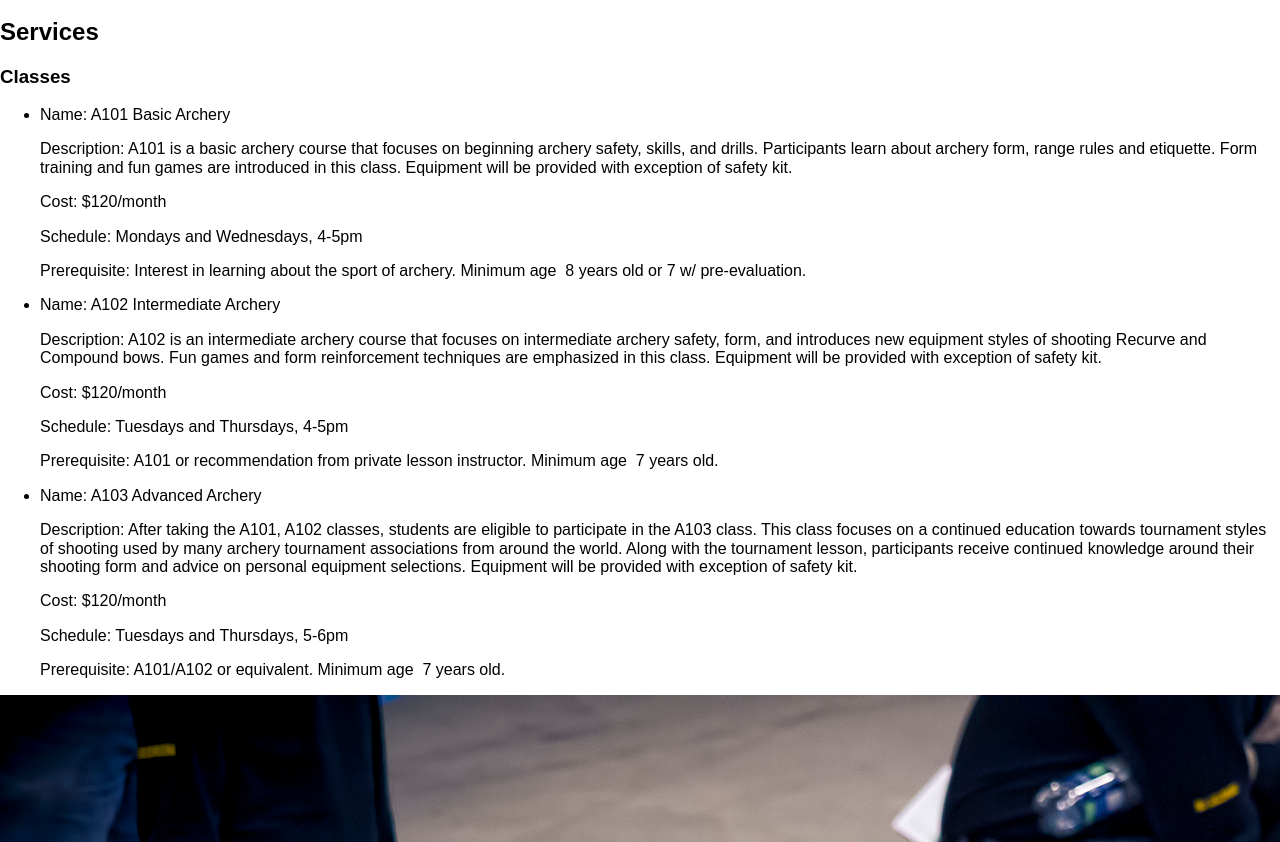
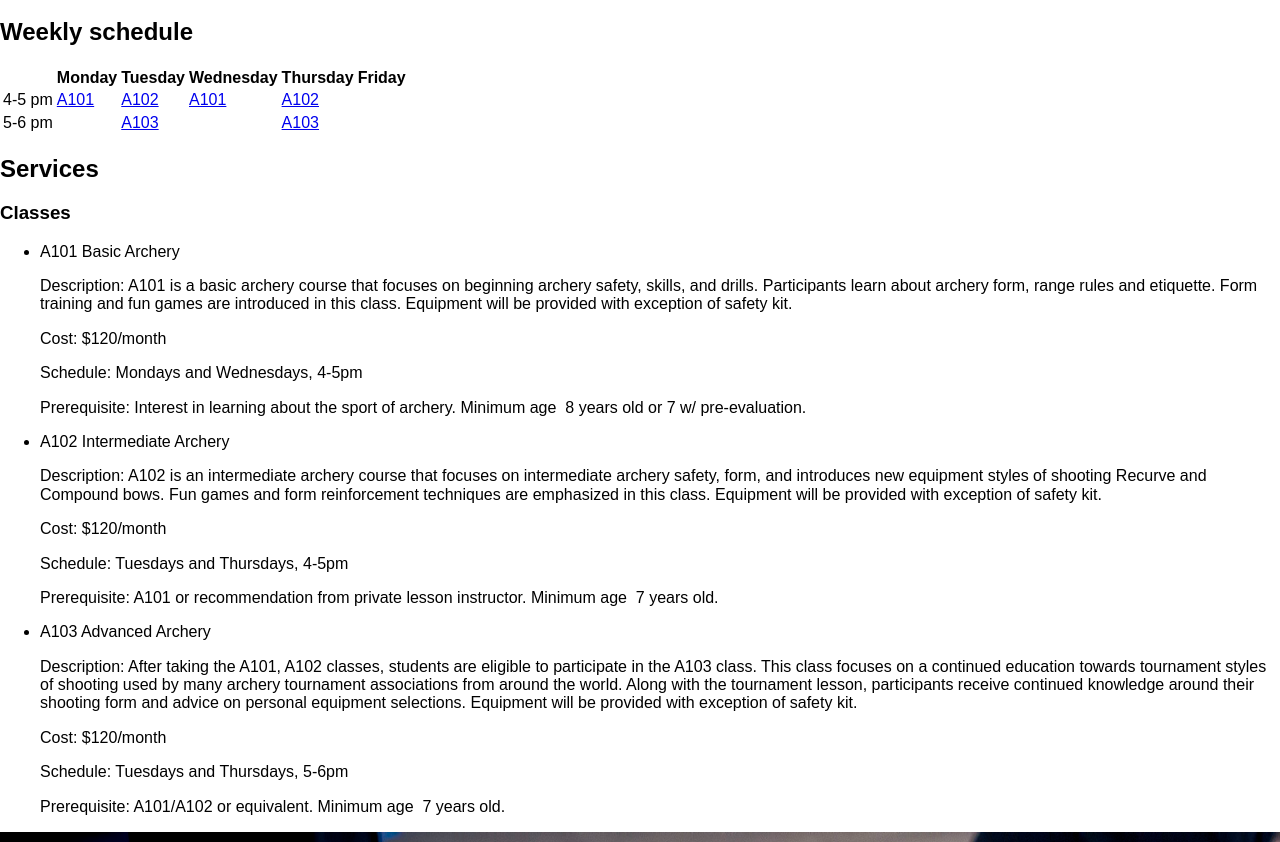
Before and after one commit to tamararivera/stp-archery, a plain HTML site: page services.html in a window 1280 px wide. Shown: the part 906-1748 px from the top of the page. Drawn offline with Linux system fonts and the light colour scheme.

Commit message:
Added the schedule for the classes.

```diff
--- a/services.html
+++ b/services.html
@@ -18,6 +18,37 @@
     <main>
       <section>
         <header>
+          <h2>Weekly schedule</h2>
+        </header>
+        <table>
+          <tr>
+            <th></th>
+            <th>Monday</th>
+            <th>Tuesday</th>
+            <th>Wednesday</th>
+            <th>Thursday</th>
+            <th>Friday</th>
+          </tr>
+          <tr>
+            <td>4-5 pm</td>
+            <td><a href="#a101">A101</a></td>
+            <td><a href="#a102">A102</a></td>
+            <td><a href="#a101">A101</a></td>
+            <td><a href="#a102">A102</a></td>
+            <td></td>
+          </tr>
+          <tr>
+            <td>5-6 pm</td>
+            <td></td>
+            <td><a href="#a103">A103</a></td>
+            <td></td>
+            <td><a href="#a103">A103</a></td>
+            <td></td>
+          </tr>
+        </table>
+      </section>
+      <section>
+        <header>
           <h2>Services</h2>
         </header>
         <article>
@@ -26,21 +57,21 @@
           </header>
           <ul>
             <li>
-              <p>Name: A101 Basic Archery</p>
+              <p id="a101">A101 Basic Archery</p>
 		      <p>Description: A101 is a basic archery course that focuses on beginning archery safety, skills, and drills. Participants learn about archery form, range rules and etiquette. Form training and fun games are introduced in this class. Equipment will be provided with exception of safety kit.</p>
 		      <p>Cost: $120/month</p>
 		      <p>Schedule: Mondays and Wednesdays, 4-5pm</p>
 		      <p>Prerequisite: Interest in learning about the sport of archery. Minimum age  8 years old or 7 w/ pre-evaluation.</p>
             </li>
             <li>
-              <p>Name: A102 Intermediate Archery</p>
+              <p id="a102">A102 Intermediate Archery</p>
               <p>Description: A102 is an intermediate archery course that focuses on intermediate archery safety, form, and introduces new equipment styles of shooting Recurve and Compound bows. Fun games and form reinforcement techniques are emphasized in this class. Equipment will be provided with exception of safety kit.</p>
               <p>Cost: $120/month</p>
               <p>Schedule: Tuesdays and Thursdays, 4-5pm</p>
               <p>Prerequisite: A101 or recommendation from private lesson instructor. Minimum age  7 years old.</p>
             </li>
             <li>
-              <p>Name: A103 Advanced Archery</p>
+              <p id="a103">A103 Advanced Archery</p>
               <p>Description: After taking the A101, A102 classes, students are eligible to participate in the A103 class. This class focuses on a continued education towards tournament styles of shooting used by many archery tournament associations from around the world. Along with the tournament lesson, participants receive continued knowledge around their shooting form and advice on personal equipment selections. Equipment will be provided with exception of safety kit.</p>
               <p>Cost: $120/month</p>
               <p>Schedule: Tuesdays and Thursdays, 5-6pm</p>
```
